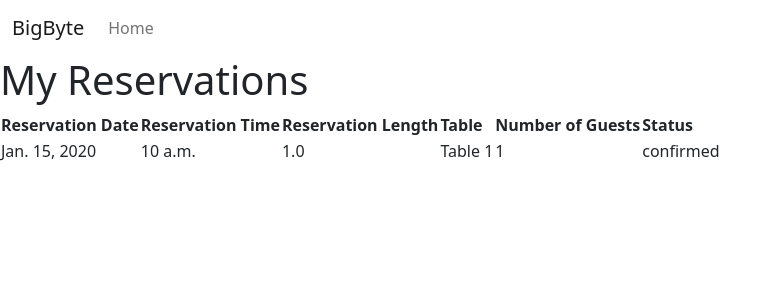
After one commit to DiarmuidHenry/Restaurant-Booking, a Django app: page /booking/current_reservations/ in a window 1280 px wide. The commit adds this page. Shown: the top 300 px of the page, without its empty margins (0-782 px from the left). Run offline with Django 4.2, Linux system fonts and the light colour scheme; a user stored in the database is signed in; tables that the repository leaves empty hold one stand-in row (values such as "Sample post"); parts of the project's set-up code (start-up, migrations or seed data) failed here and were passed over.

Commit message:
add: My Reservations on home page

```diff
--- a/booking/models.py
+++ b/booking/models.py
@@ -87,7 +87,7 @@ class RestaurantTable(models.Model):
         ordering = ["table_number"]
 
     def __str__(self):
-        return f"Table {self.table_number} | Capacity: {self.capacity} | {self.table_location}"
+        return f"Table {self.table_number}"
 
 
 class Reservation(models.Model):
--- /dev/null
+++ b/booking/templates/booking/current_reservations.html
@@ -0,0 +1,38 @@
+{% extends "base.html" %}
+
+{% block content %}
+
+{% load static %}
+
+<h1>My Reservations</h1>
+
+    {% if reservations %}
+    <table>
+        <thead>
+            <tr>
+                <th>Reservation Date</th>
+                <th>Reservation Time</th>
+                <th>Reservation Length</th>
+                <th>Table</th>
+                <th>Number of Guests</th>
+                <th>Status</th>
+            </tr>
+        </thead>
+        <tbody>
+            {% for reservation in reservations %}
+            <tr>
+                <td>{{ reservation.reservation_date }}</td>
+                <td>{{ reservation.reservation_time }}</td>
+                <td>{{ reservation.reservation_length }}</td>
+                <td>{{ reservation.table }}</td>
+                <td>{{ reservation.number_of_guests }}</td>
+                <td>{{ reservation.status }}</td>
+            </tr>
+            {% endfor %}
+        </tbody>
+    </table>
+    {% else %}
+    <p>You have no reservations.</p>
+    {% endif %}
+
+{% endblock %}
--- a/booking/templates/booking/index.html
+++ b/booking/templates/booking/index.html
@@ -13,7 +13,7 @@
         <a href="{% url 'reservation' %}" class="btn btn-primary">Make a Reservation</a>
         <a href="{% url 'menu_items_list' %}" class="btn btn-primary">See our menu</a>
         {% if user.is_authenticated %}
-        <a href="{% url 'profile' %}" class="btn btn-primary">Edit Profile</a>
+        <a href="{% url 'current_reservations' %}" class="btn btn-primary">View Reservations</a>
     {% endif %}
     </div>
     <div>
--- a/booking/urls.py
+++ b/booking/urls.py
@@ -1,5 +1,5 @@
 from django.urls import path
-from .views import ReservationView, check_availability, home, thank_you, make_reservation, get_opening_hours, profile_view
+from .views import ReservationView, check_availability, home, thank_you, make_reservation, get_opening_hours, current_reservations
 
 urlpatterns = [
     path('reservation/', ReservationView.as_view(), name='reservation'),
@@ -7,5 +7,6 @@ urlpatterns = [
     path('thank_you/', thank_you, name='thank_you'),
     path('make_reservation/<int:table_id>/', make_reservation, name='make_reservation'),
     path('reservation/get_opening_hours/', get_opening_hours, name='get_opening_hours'),
-    path('profile/', profile_view, name='profile'),
+    # path('profile/', profile_view, name='profile'),
+    path('current_reservations/', current_reservations, name='current_reservations')
 ]
--- a/booking/views.py
+++ b/booking/views.py
@@ -190,14 +190,7 @@ def get_opening_hours(request):
 
     return JsonResponse(data)
 
-
-def profile_view(request):
-    if request.method == 'POST':
-        form = CustomUserChangeForm(request.POST, instance=request.user)
-        if form.is_valid():
-            form.save()
-            return redirect('profile')
-    else:
-        form = CustomUserChangeForm(instance=request.user)
-
-    return render(request, 'booking/profile.html', {'form': form})
+@login_required
+def current_reservations(request):
+    reservations = Reservation.objects.filter(email=request.user.email)
+    return render(request, 'booking/current_reservations.html', {'reservations': reservations})
```
